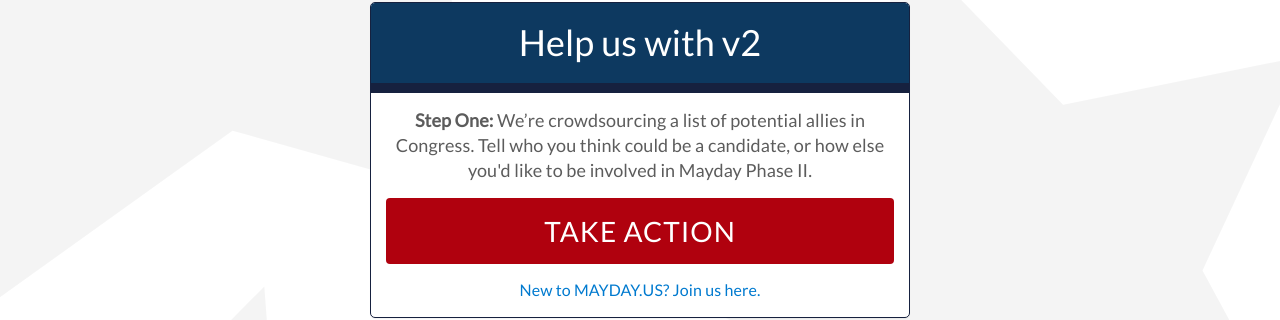
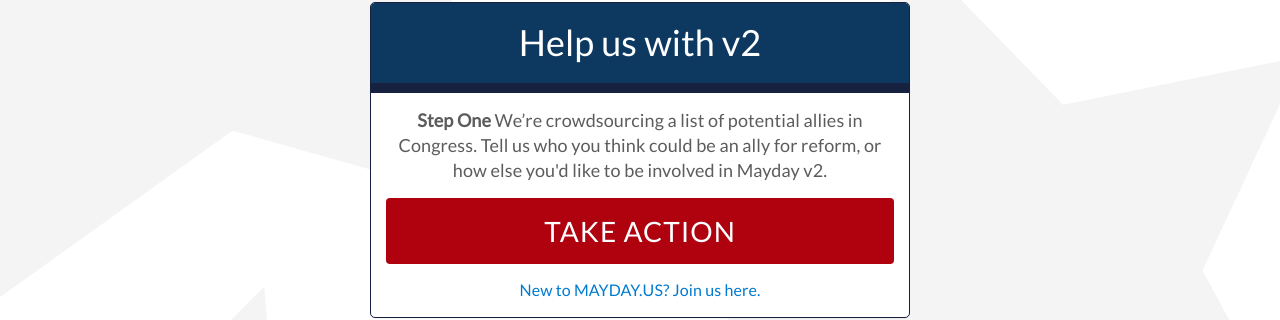
Before and after one commit to MayOneUS/mayday-2.0-frontend, a Jekyll site: the page built from index.html, in a window 1280 px wide and 900 px high, scrolled down 2150 px. Shown: the part 212-532 px from the top of the window. Built offline with Jekyll 4.4.1, drawn with Linux system fonts in a browser that asks for light colours; nearby versions of some CDN libraries; some web fonts are replaced; some of the changed text lies outside the part shown.

Commit message:
final copy on panels

```diff
--- a/_includes/panel_action.html
+++ b/_includes/panel_action.html
@@ -3,7 +3,7 @@
     <h2>Help us with v2</h2>
   </div>
   <div class="panel-body">
-    <p><strong>Step One:</strong> We’re crowdsourcing a list of potential allies in Congress. Tell who you think could be a candidate, or how else you'd like to be involved in Mayday Phase II.</p>
+    <p><strong>Step One</strong> We’re crowdsourcing a list of potential allies in Congress. Tell us who you think could be an ally for reform, or how else you'd like to be involved in Mayday v2.</p>
     <a href="#" class="show-nomination-modal btn btn-mayday">Take Action</a>
     <p class="small">
       <a href="/sign-up" title="Sign Up">New to MAYDAY.US? Join us here.</a>
--- a/_includes/panel_action_with_shield.html
+++ b/_includes/panel_action_with_shield.html
@@ -6,7 +6,7 @@
   <div class="panel-body">
     <h2>Help Us with v2 <br /> <strong>Step One</strong></h2>
     <img src="/images/capitol_building_box_icon_v2.svg" class="img-responsive img-capitol visible-lg-block" alt="">
-    <p>We’re crowdsourcing a list of potential allies in Congress. Tell who you think could be a candidate, or how else you'd like to be involved in Mayday v2.</p>
+    <p>We’re crowdsourcing a list of potential allies in Congress. Tell us who you think could be an ally for reform, or how else you'd like to be involved in Mayday v2.</p>
     <a href="#" class="show-nomination-modal btn btn-mayday">Take Action</a>
     <p class="small">
       <a href="/sign-up" title="Sign Up">New to MAYDAY.US? Join us here.</a>
```
